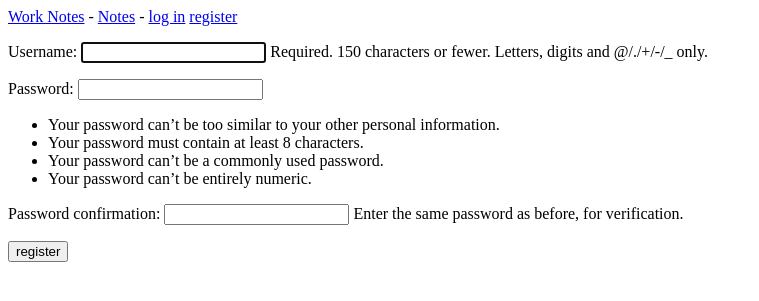
After one commit to lixiongterance/WorkNotes, a Django app: page /users/register in a window 1280 px wide. The commit adds this page. Shown: the top 301 px of the page, without its empty margins (0-759 px from the left). Run offline with Django 3.2, Linux system fonts and the light colour scheme; parts of the project's set-up code (start-up, migrations or seed data) failed here and were passed over.

Commit message:
user register complete

```diff
--- a/WorkNotes/settings.py
+++ b/WorkNotes/settings.py
@@ -126,6 +126,7 @@ USE_TZ = True
 STATIC_URL = '/static/'
 
 
-# user log in and log out redirect pages
+# user log in and log out settings
+LOGIN_URL = 'users:login'
 LOGIN_REDIRECT_URL = 'work_notes:index'
 LOGOUT_REDIRECT_URL = 'work_notes:index'
--- a/apps/users/urls.py
+++ b/apps/users/urls.py
@@ -3,10 +3,14 @@
 from django.conf.urls import url
 from django.contrib.auth.views import login, logout
 
+from . import views
+
 urlpatterns = [
-    # login page
+    # login
     url(r'^login/$', login, {'template_name': 'users/login.html'},
         name='login'),
-    # logout page
+    # logout
     url(r'^logout/', logout, name='logout'),
+    # register
+    url(r'^register$', views.register, name='register')
 ]
--- a/apps/users/views.py
+++ b/apps/users/views.py
@@ -1,3 +1,20 @@
-from django.shortcuts import render
+from django.shortcuts import render, redirect
+from django.contrib.auth import login, authenticate
+from django.contrib.auth.forms import UserCreationForm
 
 # Create your views here.
+def register(request):
+    """user register"""
+    if request.method != 'POST':
+        register_form = UserCreationForm()
+    else:
+        register_form = UserCreationForm(data=request.POST)
+        if register_form.is_valid():
+            register_form.save()
+            auth_user = authenticate(username=request.POST['username'],
+                                    password=request.POST['password1'])
+            login(request, auth_user)
+            return redirect('work_notes:index', permanent=True)
+
+    context = {'register_form': register_form}
+    return render(request, 'users/register.html', context)
--- a/apps/work_notes/views.py
+++ b/apps/work_notes/views.py
@@ -1,6 +1,7 @@
 from django.shortcuts import render
 from django.http import HttpResponseRedirect
 from django.urls import reverse
+from django.contrib.auth.decorators import login_required
 
 from .models import Dir, Note
 from .forms import DirForm, NoteForm
@@ -11,6 +12,7 @@ def index(request):
     """Home page"""
     return render(request, 'index.html')
 
+@login_required
 def dir(request, dir_id=None):
     """list all dirs and files in root"""
     if dir_id == None or dir_id == '0':
@@ -25,6 +27,7 @@ def dir(request, dir_id=None):
     context = {'dirs': dirs, 'notes': notes, 'cur_dir_id': dir_id}
     return render(request, 'work_notes/dir.html', context)
 
+@login_required
 def note(request, note_id=None):
     """show single note's content"""
     note = Note.objects.get(id=note_id)
@@ -33,6 +36,7 @@ def note(request, note_id=None):
     return render(request, 'work_notes/note.html', context)
 
 # 后面将dir和note合并
+@login_required
 def new_dir(request):
     """add a new dir"""
     if request.method != 'POST':
@@ -48,6 +52,7 @@ def new_dir(request):
     context = {'item_form': item_form}
     return render(request, 'work_notes/new_item.html', context)
 
+@login_required
 def new_note(request, dir_id=None):
     """add a new note"""
     if dir_id != None and dir_id != '0':
@@ -70,6 +75,7 @@ def new_note(request, dir_id=None):
     context = {'item_form': item_form, 'cur_dir_id': dir_id}
     return render(request, 'work_notes/new_note.html', context)
 
+@login_required
 def edit_note(request, note_id):
     """edit a note"""
     note = Note.objects.get(id=note_id)
--- a/templates/main_base.html
+++ b/templates/main_base.html
@@ -6,6 +6,7 @@
     <a href="{% url 'users:logout' %}">log out</a>
   {% else %}
     <a href="{% url 'users:login' %}">log in</a>
+    <a href="{% url 'users:register' %}">register</a>
   {% endif %}
 </p>
 
--- /dev/null
+++ b/templates/users/register.html
@@ -0,0 +1,12 @@
+{% extends 'main_base.html' %}
+
+{% block content %}
+
+  <form action="{% url 'users:register' %}" method="POST">
+    {% csrf_token %}
+    {{ register_form.as_p }}
+
+    <input type="submit" value="register"/>
+  </form>
+
+{% endblock content %}
```
